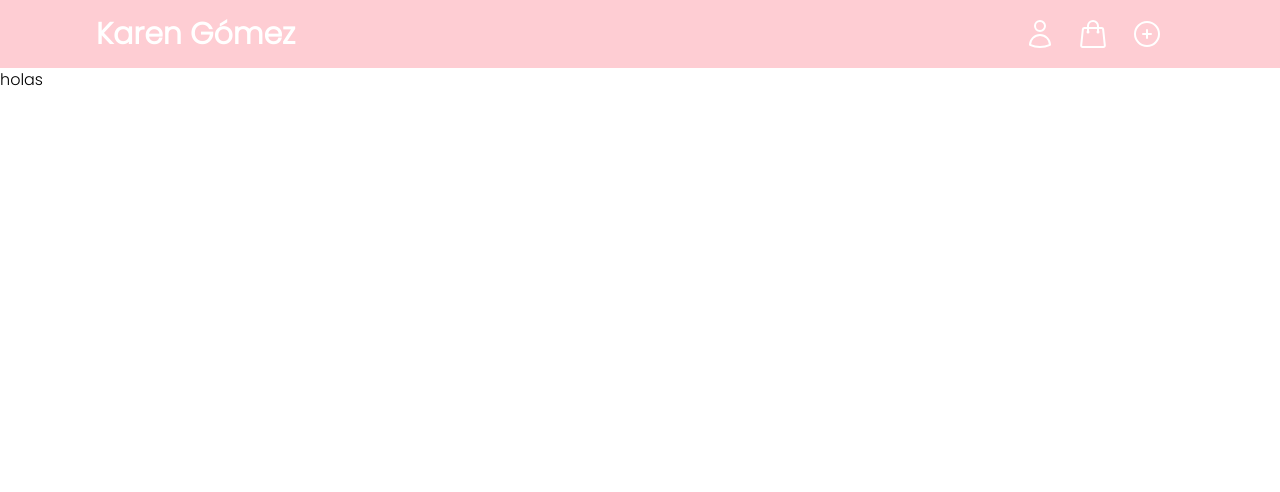
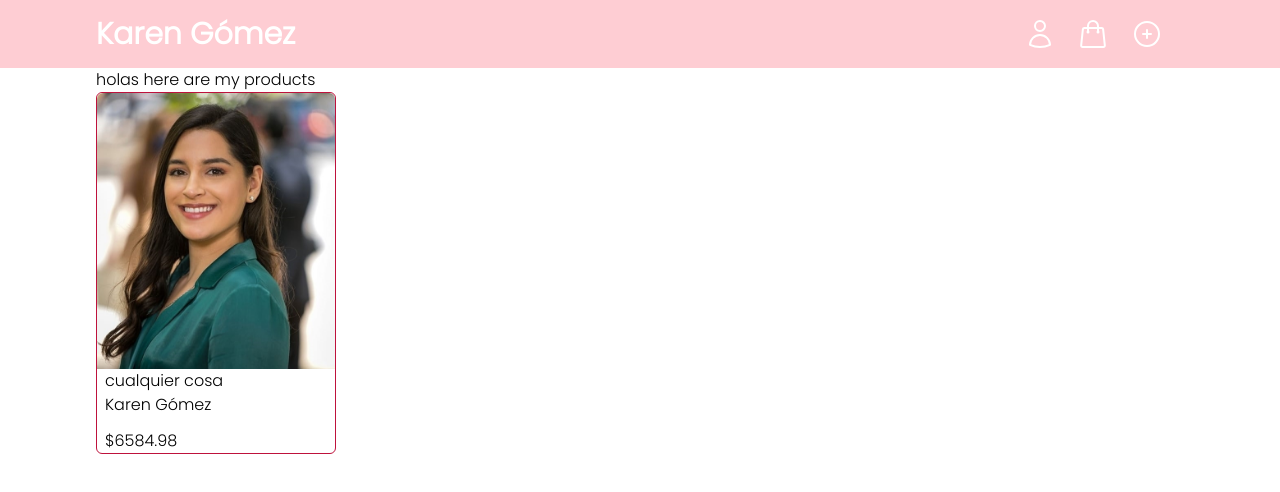
Before and after one commit to karengomezs/ecommerce, a Next.js app: page / in a window 1280 px wide. Shown: the top 492 px of the page. Built offline with nearby package versions, Linux system fonts and the light colour scheme.

Commit message:
template principal page

```diff
--- a/src/app/page.tsx
+++ b/src/app/page.tsx
@@ -2,5 +2,25 @@ import { SignedOut } from "@clerk/nextjs";
 import Image from "next/image";
 
 export default function Home() {
-  return <h1>holas</h1>;
+  return (
+    <div className="px-24">
+      <h1>holas here are my products</h1>
+      <div className="grid grid-cols-4 gap-5">
+        <div className="w-60 border border-rose-700 rounded-md ">
+          <Image
+            width={240}
+            height={150}
+            className="rounded-t-md object-cover"
+            src="/imagen.jpg"
+            alt=""
+          />
+          <div className="px-2">
+            <p>cualquier cosa</p>
+            <p>Karen Gómez</p>
+            <p className="mt-3">$6584.98</p>
+          </div>
+        </div>
+      </div>
+    </div>
+  );
 }
```
Also changed, not shown: public/imagen.jpg (added).
